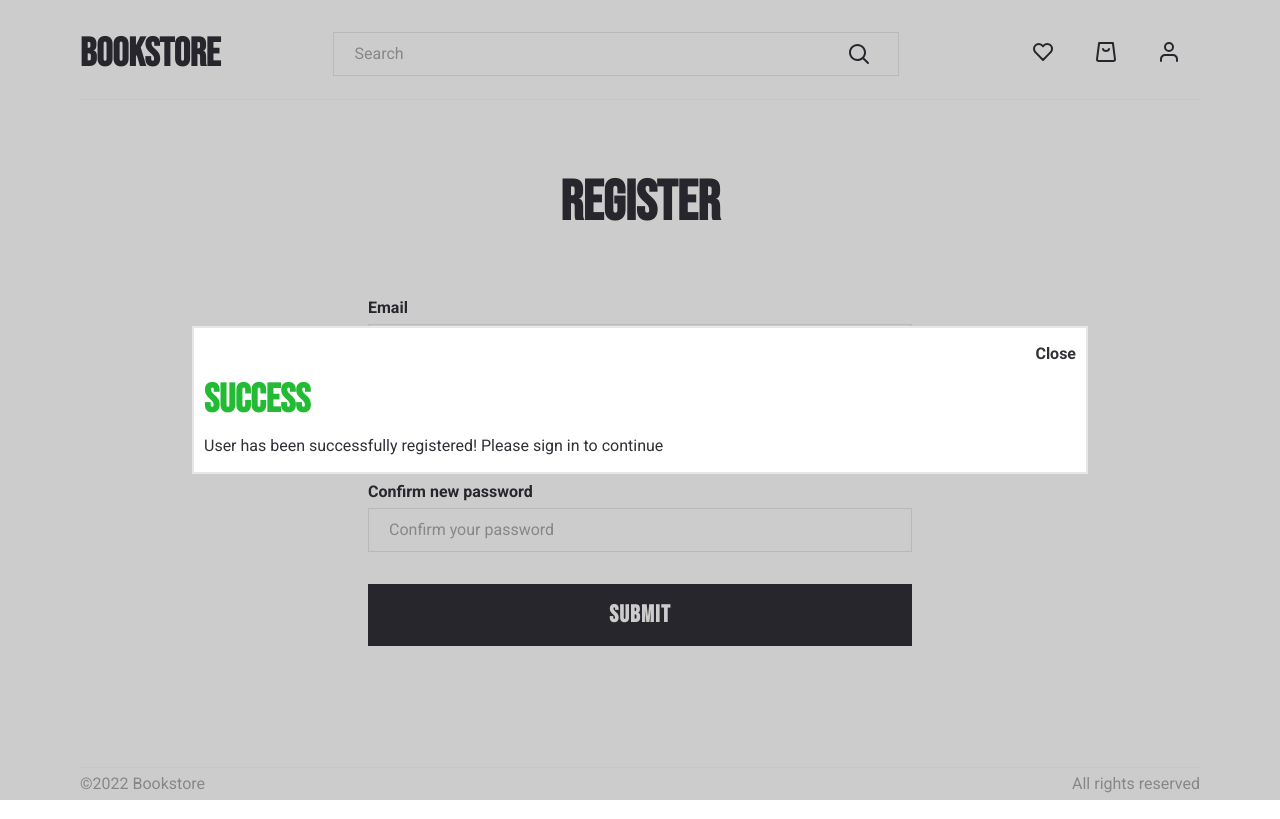
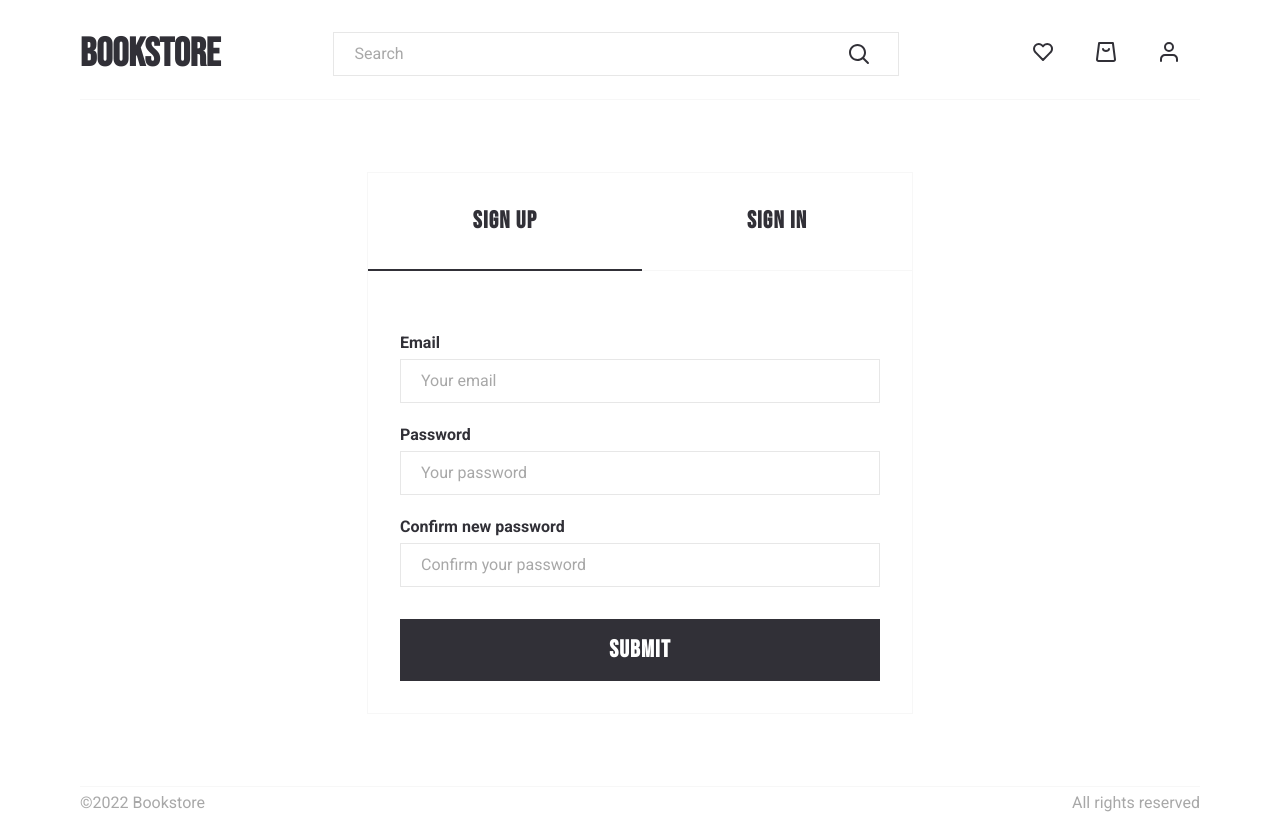
Before and after one commit to igorslepenkov/bookstore, a React (Create React App) app: page /register in a window 1280 px wide. Built offline with nearby package versions, Linux system fonts and the light colour scheme.

Commit message:
feat(firebase): add FormTabs to RegisterPage

```diff
--- a/src/components/MainTemplate/style.ts
+++ b/src/components/MainTemplate/style.ts
@@ -1,4 +1,5 @@
 import styled from "styled-components";
+import { Media } from "../../ui";
 
 export const StyledMainTemplate = styled.div`
   box-sizing: content-box;
@@ -7,5 +8,8 @@ export const StyledMainTemplate = styled.div`
   min-height: 100vh;
   max-width: 1120px;
   margin: auto;
-  padding: 0 24px;
+
+  ${Media.XS} {
+    padding: 0 24px;
+  }
 `;
--- a/src/components/Page/Page.tsx
+++ b/src/components/Page/Page.tsx
@@ -1,9 +1,9 @@
-import { StyledSearchPage } from "./style";
+import { StyledPage } from "./style";
 
 interface IProps {
   children: JSX.Element | JSX.Element[];
 }
 
 export const Page = ({ children }: IProps) => {
-  return <StyledSearchPage>{children}</StyledSearchPage>;
+  return <StyledPage>{children}</StyledPage>;
 };
--- a/src/components/Page/style.ts
+++ b/src/components/Page/style.ts
@@ -1,12 +1,11 @@
 import styled from "styled-components";
 import { indentsConstructor, Indent } from "../../ui";
 
-export const StyledSearchPage = styled.main`
+export const StyledPage = styled.main`
   flex-grow: 1;
   display: flex;
   flex-direction: column;
   justify-content: start;
-  align-items: center;
   ${indentsConstructor.create(Indent.MT, 1)}
   ${indentsConstructor.create(Indent.MB, 1)}
 `;
--- a/src/components/SignUpForm/style.ts
+++ b/src/components/SignUpForm/style.ts
@@ -4,10 +4,13 @@ import { Color, fonts, Indent, indentsConstructor, Media } from "../../ui";
 export const StyledSignUpForm = styled.form`
   display: flex;
   flex-direction: column;
+  width: 100%;
   ${indentsConstructor.create(Indent.MT, 3)}
 
   ${Media.MD} {
     width: 544px;
+    ${indentsConstructor.create(Indent.PL, 4)}
+    ${indentsConstructor.create(Indent.PR, 4)}
   }
 `;
 
--- a/src/hooks/useToggle.ts
+++ b/src/hooks/useToggle.ts
@@ -1,7 +1,7 @@
 import { useState } from "react";
 
 export const useToggle = (
-  initialState: boolean = true
+  initialState: boolean = false
 ): [boolean, () => void] => {
   const [state, setState] = useState<boolean>(initialState);
   const toggle = () => setState((state) => !state);
--- a/src/pages/RegisterPage/RegisterPage.tsx
+++ b/src/pages/RegisterPage/RegisterPage.tsx
@@ -1,11 +1,54 @@
+import { KeyboardEventHandler, MouseEventHandler, useState } from "react";
 import { Page, SignUpForm } from "../../components";
-import { Title } from "../../components";
+import { FormTab, FormTabsGroup, FromWrapper } from "./style";
 
 export const RegisterPage = () => {
+  const [activeTab, setActiveTab] = useState<string>("signup");
+  const handleTabClick: MouseEventHandler<HTMLHeadingElement> = ({
+    currentTarget,
+  }) => {
+    if (currentTarget.dataset.tab) {
+      const { tab } = currentTarget.dataset;
+      setActiveTab(tab);
+    }
+  };
+
+  const handleTabKeyDown: KeyboardEventHandler<HTMLHeadingElement> = (
+    event
+  ) => {
+    if (event.key === "Enter") {
+      if (event.currentTarget.dataset.tab) {
+        const { tab } = event.currentTarget.dataset;
+        setActiveTab(tab);
+      }
+    }
+  };
+
   return (
     <Page>
-      <Title titleGrade={1} text="Register" />
-      <SignUpForm />
+      <FromWrapper>
+        <FormTabsGroup>
+          <FormTab
+            isActive={activeTab === "signup" ? true : false}
+            data-tab="signup"
+            onClick={handleTabClick}
+            tabIndex={0}
+            onKeyDown={handleTabKeyDown}
+          >
+            Sign Up
+          </FormTab>
+          <FormTab
+            isActive={activeTab === "signin" ? true : false}
+            data-tab="signin"
+            onClick={handleTabClick}
+            tabIndex={0}
+            onKeyDown={handleTabKeyDown}
+          >
+            Sign In
+          </FormTab>
+        </FormTabsGroup>
+        <SignUpForm />
+      </FromWrapper>
     </Page>
   );
 };
--- /dev/null
+++ b/src/pages/RegisterPage/style.ts
@@ -0,0 +1,37 @@
+import styled from "styled-components";
+import { Color, fonts, Indent, indentsConstructor, Media } from "../../ui";
+
+interface ITabProps {
+  isActive: boolean;
+}
+
+export const FromWrapper = styled.div`
+  display: grid;
+  grid-template-rows: auto;
+  flex-direction: column;
+  width: 80%;
+  margin-right: auto;
+  margin-left: auto;
+
+  ${Media.MD} {
+    width: fit-content;
+    border: 1px solid ${Color.GreyLight};
+  }
+`;
+
+export const FormTabsGroup = styled.div`
+  display: flex;
+`;
+
+export const FormTab = styled.h3`
+  flex-grow: 1;
+  ${indentsConstructor.create(Indent.PT, 4)}
+  ${indentsConstructor.create(Indent.PB, 4)}
+  ${fonts.h3}
+  color: ${Color.Black};
+  letter-spacing: 0.05em;
+  text-align: center;
+  border-bottom: ${({ isActive }: ITabProps) =>
+    isActive ? `2px solid ${Color.Black}` : `1px solid ${Color.GreyLight}`};
+  cursor: pointer;
+`;
```
